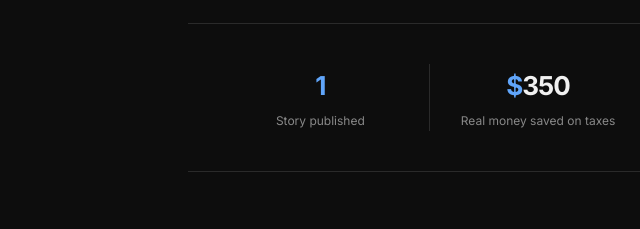
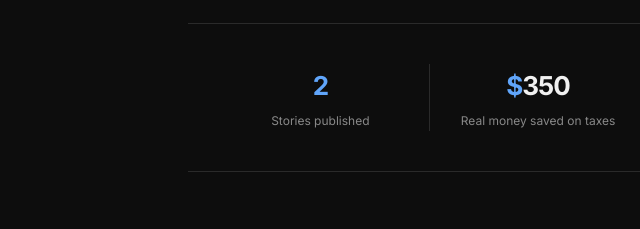
Before and after one commit to shreyshah501/shreyshah501.github.io, a plain HTML site: page index.html in a window 1280 px wide. Shown: the part 760-989 px from the top of the page, 102-742 px from the left. Drawn offline with Linux system fonts and the light colour scheme.

Commit message:
Make story count dynamic; update to 2

```diff
--- a/index.html
+++ b/index.html
@@ -106,7 +106,7 @@
 </div>
 <hr />
 <div class="stats">
-  <div class="stat"><div class="stat-number"><span>1</span></div><div class="stat-label">Story published</div></div>
+  <div class="stat"><div class="stat-number"><span id="story-count">2</span></div><div class="stat-label" id="story-count-label">Stories published</div></div>
   <div class="stat"><div class="stat-number"><span>$</span>350</div><div class="stat-label">Real money saved on taxes</div></div>
   <div class="stat"><div class="stat-number"><span>&#x221E;</span></div><div class="stat-label">More coming soon</div></div>
 </div>
@@ -135,5 +135,20 @@
 <footer>
   <p>Shrey Shah &nbsp;&middot;&nbsp; Hosted free on <a href="https://pages.github.com" target="_blank" rel="noopener">GitHub Pages</a></p>
 </footer>
+
+  <script>
+    // Dynamically count published (non-future) stories from stories.html
+    fetch('stories.html')
+      .then(function(r) { return r.text(); })
+      .then(function(html) {
+        var doc = new DOMParser().parseFromString(html, 'text/html');
+        var count = doc.querySelectorAll('.tl-item:not(.future)').length;
+        var numEl = document.getElementById('story-count');
+        var labelEl = document.getElementById('story-count-label');
+        if (numEl) numEl.textContent = count;
+        if (labelEl) labelEl.textContent = count === 1 ? 'Story published' : 'Stories published';
+      })
+      .catch(function() {}); // fail silently — static fallback stays
+  </script>
 </body>
 </html>
```
